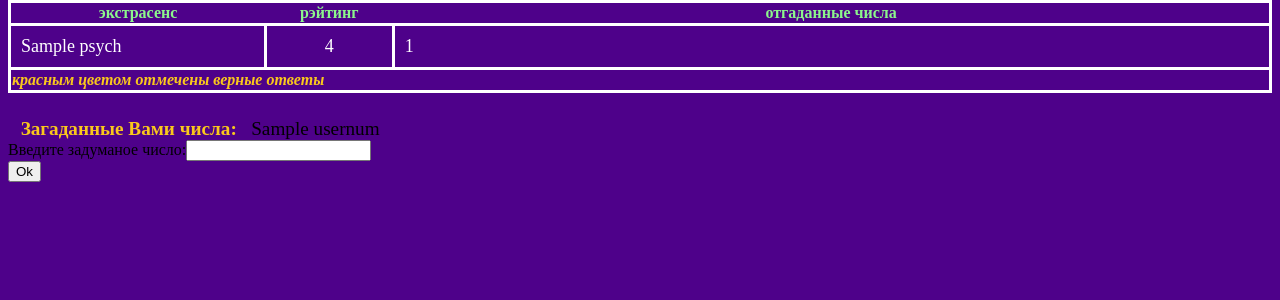
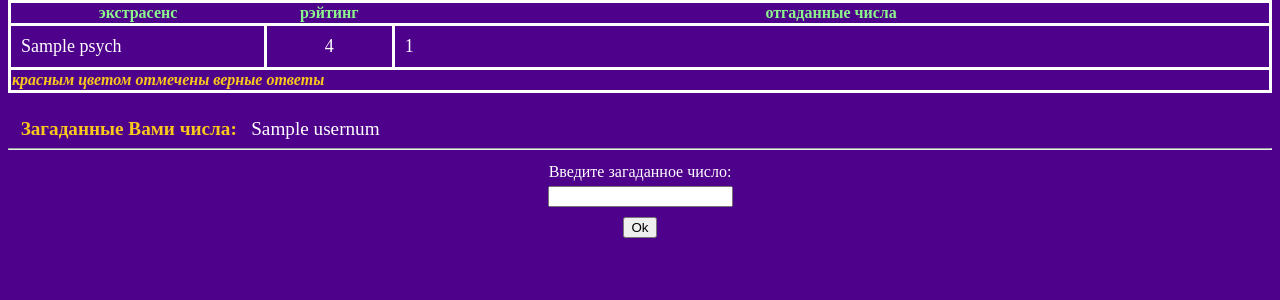
Before and after one commit to baron070981/webpsychics, a Django app: template webpsychics/psychics/templates/psychics/number_submission_page.html in a window 1280 px wide. Shown: the part 35-335 px from the top of the page. Run offline with Django 3.2, Linux system fonts and the light colour scheme; tables that the repository leaves empty hold one stand-in row (values such as "Sample post"); the template is opened without the code that fills it: values that come from a table or form of the project are taken from there, most other values are stand-ins (such as "Sample title", 1, 10 or a date in 2020).

Commit message:
небольжие изменения внешнего вида

```diff
--- a/webpsychics/psychics/static/psychics/css/commonstyles.css
+++ b/webpsychics/psychics/static/psychics/css/commonstyles.css
@@ -73,7 +73,7 @@ td{
     width: 100%;
     text-align: center;
     font-size: x-large;
-    margin: 30px;
+    margin: 1%;
 }
 
 .btn-confirm{
@@ -94,6 +94,7 @@ td{
     margin-top: 2%;
     margin-left: 1%;
     font-size: 1.2rem;
+    color: white;
 }
 
 .all-num-label{
@@ -113,3 +114,17 @@ td{
     text-align: left;
     font-style: oblique;
 }
+
+.num-submit-form-container{
+    text-align: center;
+    margin: 1%;
+    color: white;
+}
+
+.btn-number-submit{
+    margin: 10px;
+}
+
+.label-form{
+    margin: 5px;
+}
--- a/webpsychics/psychics/templates/psychics/number_submission_page.html
+++ b/webpsychics/psychics/templates/psychics/number_submission_page.html
@@ -3,14 +3,15 @@
 
 {% block dinamic %}
 
-<div>
+<div class='num-submit-form-container'>
 
-    <form action="" method="post" name='button_sendnum'>
+    <form action="" method="post" name='number-submission'>
         {% csrf_token %}
+        <div class='label-form'>Введите загаданное число:</div>
         <div>
-            {{ form }}
+            {{ form.number }}
         </div>
-        <div>
+        <div class='btn-number-submit'>
             <button type="submit">Ok</button>
         </div>
     </form>
--- a/webpsychics/psychics/templates/psychics/template.html
+++ b/webpsychics/psychics/templates/psychics/template.html
@@ -54,6 +54,7 @@
             <span class='all-num-label'><b>Загаданные Вами числа:&ensp;</b></span>
             <span class='user-numbers'>{{ usernums|join:" " }}</span>
         </div>
+        <hr>
 
         {% block dinamic %}
         {% endblock %}
```
